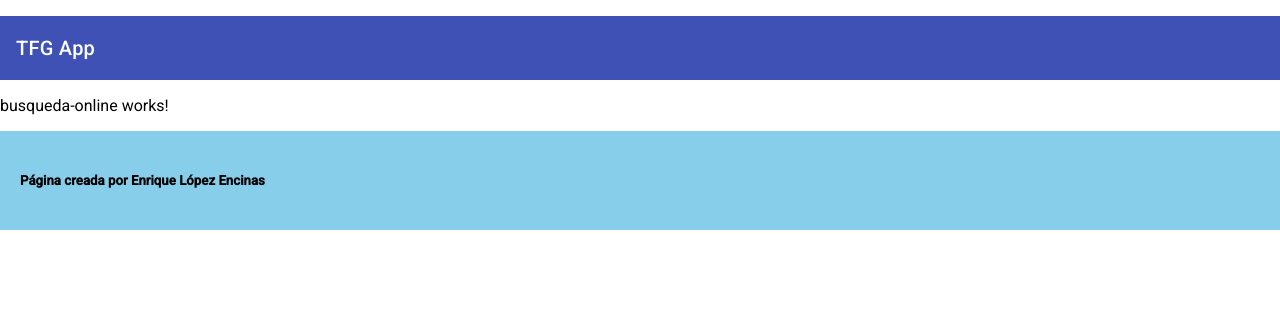
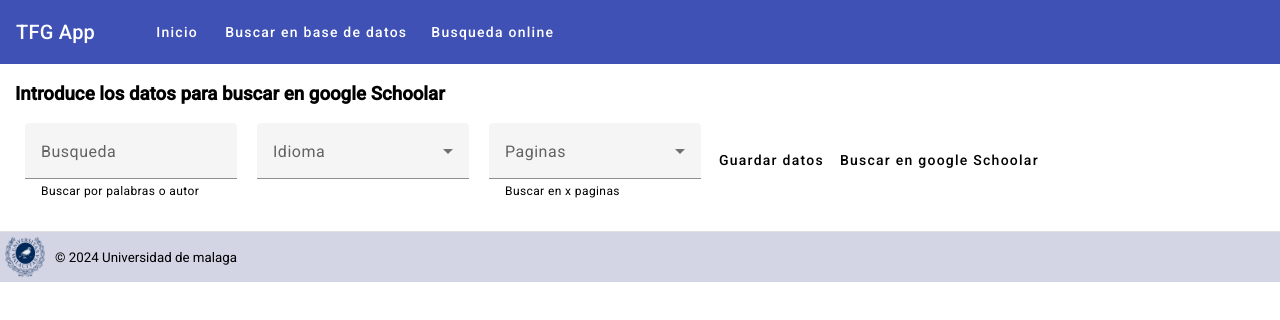
Before and after one commit to Enriquelp/TFG, an Angular app in the folder tfg-app/: page /busqueda-online in a window 1280 px wide. Shown: the top 320 px of the page. Built offline with nearby package versions, Linux system fonts and the light colour scheme.

Commit message:
Terminado header y footer. Empezado con busqueda online

```diff
--- a/tfg-app/src/app/busqueda-online/busqueda-online.component.css
+++ b/tfg-app/src/app/busqueda-online/busqueda-online.component.css
@@ -0,0 +1,7 @@
+.formulario{
+    margin: 10px 0px 30px 15px; /*margenes en sentido horario*/
+
+
+mat-form-field {
+    margin-inline: 10px;
+}
--- a/tfg-app/src/app/busqueda-online/busqueda-online.component.html
+++ b/tfg-app/src/app/busqueda-online/busqueda-online.component.html
@@ -1 +1,33 @@
-<p>busqueda-online works!</p>
+
+<div class="formulario">
+    <h3>Introduce los datos para buscar en google Schoolar</h3>
+    <form (ngSubmit)="guardarDatos()">
+        <mat-form-field>
+            <mat-label>Busqueda</mat-label>
+            <input matInput [(ngModel)]="busqueda" name="busqueda">
+            <mat-hint>Buscar por palabras o autor</mat-hint>
+        </mat-form-field>
+
+        <mat-form-field>
+            <mat-label>Idioma</mat-label>
+            <mat-select [(ngModel)]="idioma" name="idioma">
+                <mat-option value="es">Español</mat-option>
+                <mat-option value="en">Ingles</mat-option>
+            </mat-select>
+        </mat-form-field>
+
+        <mat-form-field>
+            <mat-label>Paginas</mat-label>
+            <mat-select [(ngModel)]="paginas" name="paginas">
+                <mat-option value="1">1</mat-option>
+                <mat-option value="10">10</mat-option>
+                <mat-option value="100">100</mat-option>
+            </mat-select>
+            <mat-hint>Buscar en x paginas</mat-hint>
+        </mat-form-field>
+        <button mat-button type="submit">Guardar datos</button>
+        <button mat-button type="button" (click)="buscarEnInternet()">Buscar en google Schoolar</button>
+    </form>
+</div>
+
+<mat-divider></mat-divider>
--- a/tfg-app/src/app/busqueda-online/busqueda-online.component.ts
+++ b/tfg-app/src/app/busqueda-online/busqueda-online.component.ts
@@ -1,10 +1,24 @@
 import { Component } from '@angular/core';
+
 
 @Component({
   selector: 'app-busqueda-online',
   templateUrl: './busqueda-online.component.html',
   styleUrls: ['./busqueda-online.component.css']
 })
+
 export class BusquedaOnlineComponent {
 
+  busqueda: string = ""
+  idioma: string = ""
+  paginas: number = 0
+
+  guardarDatos() {
+    console.log('Datos guardados:', this.busqueda, this.idioma, this.paginas);
+  }
+
+  buscarEnInternet() {
+    console.log('Se ha hecho clic en el botón de buscar.');
+  }
+
 }
--- a/tfg-app/src/app/footer/footer.component.css
+++ b/tfg-app/src/app/footer/footer.component.css
@@ -1,6 +1,11 @@
-div {
-    background-color: skyblue;
-    padding: 20px;
-    margin: 0;
-    bottom: 0;
+.footer{
+    display: flex;
+    align-items: center;
+    background-color: #d3d4e4;
+    padding: 5px;
 }
+img {
+    height: 40px;
+    width: 40px;
+    margin-right: 10px;
+}
--- a/tfg-app/src/app/footer/footer.component.html
+++ b/tfg-app/src/app/footer/footer.component.html
@@ -1,3 +1,6 @@
 <div>
-    <h5>Página creada por Enrique López Encinas</h5>
+    <small class="footer">
+        <img src="/assets/UMA_logo.png">
+        <span>© 2024 Universidad de malaga</span>
+    </small>
 </div>
--- a/tfg-app/src/app/header/header.component.css
+++ b/tfg-app/src/app/header/header.component.css
@@ -1,13 +1,37 @@
-div {
-    background-color: skyblue;
-    padding: 20px;
-    margin: 0;
-}
-h3 {
-    display: inline;
-    margin-right: 50px;
-}
 
-a {
-    margin: 5px;
-}
+ .header {
+    display: flex;
+    align-items: center;
+  }
+  .example-label {
+    display: table-cell;
+    font-size: 14px;
+    margin-left: 8px;
+    min-width: 120px;
+  }
+
+  .button-row {
+    display: table-cell;
+    max-width: 600px;
+    margin-left: 50px;
+  }
+
+  a:hover{
+    background-color: rgb(124, 168, 235);
+  }
+
+  .button-row .mat-mdc-button-base {
+    margin: 8px 8px 8px 0;
+  }
+
+  .flex-container {
+    display: flex;
+    justify-content: space-between;
+    flex-wrap: wrap;
+  }
+
+  .button-container {
+    display: flex;
+    justify-content: center;
+    width: 120px;
+  }
--- a/tfg-app/src/app/header/header.component.html
+++ b/tfg-app/src/app/header/header.component.html
@@ -5,8 +5,14 @@
     <a href="">Busqueda en Internet</a>
 </div> -->
 
-<p>
-    <mat-toolbar color="primary">
-      <span>TFG App</span>
-    </mat-toolbar>
-  </p>
+
+<mat-toolbar color="primary">
+  <div class="header">
+    <span>TFG App</span>
+      <div class="button-row">
+        <a mat-button href="">Inicio</a>
+        <a mat-button href="busqueda-bd">Buscar en base de datos</a>
+        <a mat-button href="busqueda-online">Busqueda online</a>
+      </div>
+  </div>
+</mat-toolbar>
```
Also changed, not shown: tfg-app/src/app/app.module.ts (+15 -1 lines), tfg-app/src/assets/UMA_logo.png (added).
